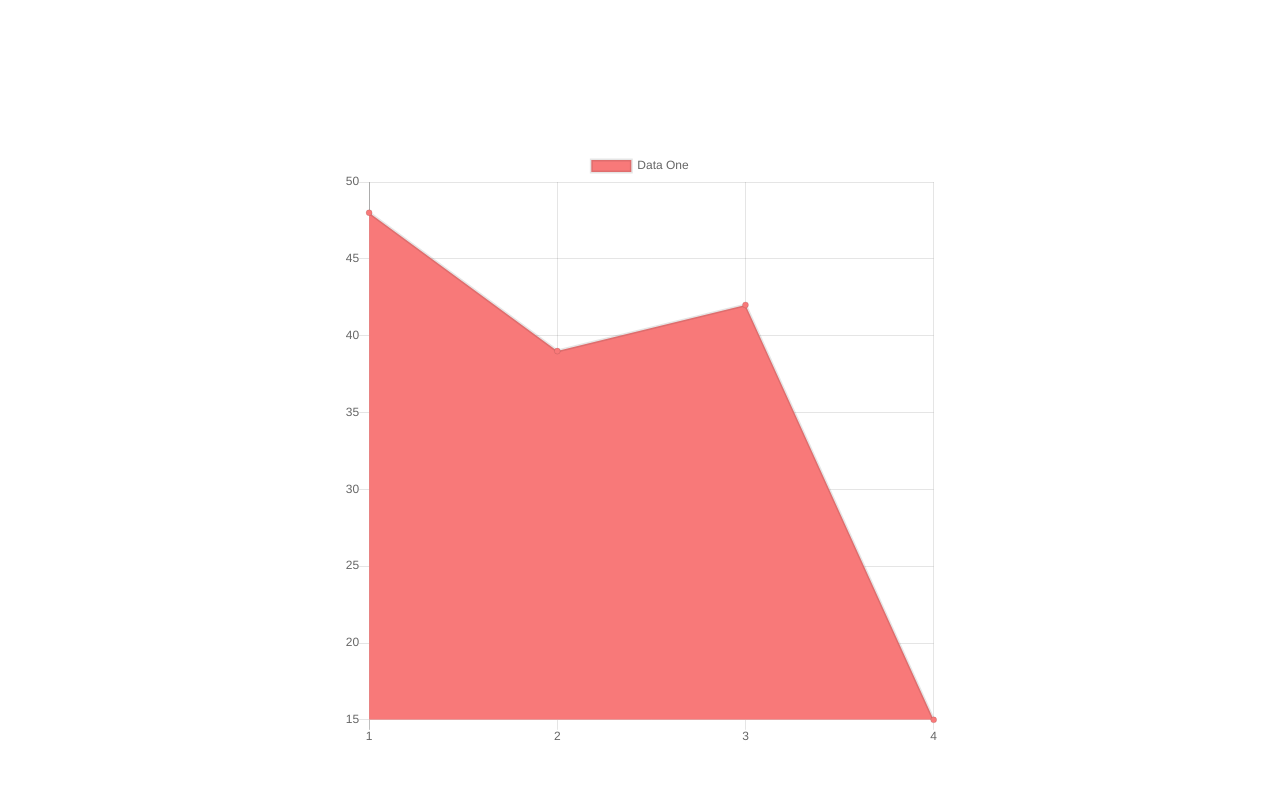
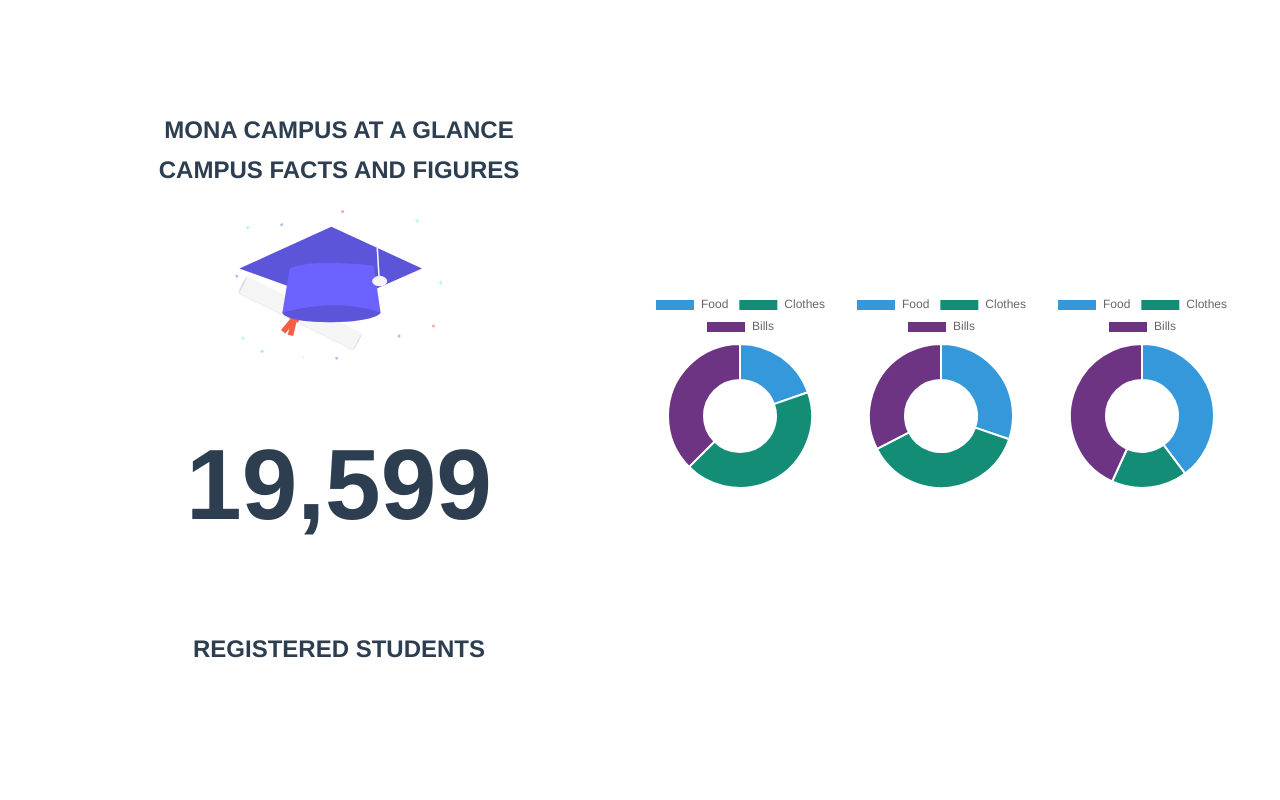
Before and after one commit to RowAtk/report-components, a Vue app: page / in a window 1280 px wide. Shown: the top 800 px of the page. Built offline with nearby package versions, Linux system fonts and the light colour scheme.

Commit message:
updated main view, added styling for chart and layout for text

```diff
--- a/src/App.vue
+++ b/src/App.vue
@@ -1,24 +1,239 @@
 <template>
   <div id="app">
-    <LineChartMaker></LineChartMaker>
-    <PieChartMaker></PieChartMaker>
-    <DoughnutChartMaker></DoughnutChartMaker>
+    <div class="section two-column">
+      <div class="left">
+        <h2>
+          mona campus at a glance <br />
+          campus facts and figures
+        </h2>
+        <svg
+          id="eb113788-f1f1-4c1f-be62-f1d0ea2e1eb6"
+          data-name="Layer 1"
+          xmlns="http://www.w3.org/2000/svg"
+          xmlns:xlink="http://www.w3.org/1999/xlink"
+          width="300"
+          height="150"
+          viewBox="0 0 795.39431 574.03802"
+        >
+          <defs>
+            <linearGradient
+              id="b2a81085-935f-40be-bb27-75940df8c338"
+              x1="-450.78971"
+              y1="2803.04671"
+              x2="-450.78971"
+              y2="2729.34772"
+              gradientTransform="translate(3217.53309 1009.65784) rotate(90)"
+              gradientUnits="userSpaceOnUse"
+            >
+              <stop offset="0" stop-color="gray" stop-opacity="0.25" />
+              <stop offset="0.53514" stop-color="gray" stop-opacity="0.12" />
+              <stop offset="1" stop-color="gray" stop-opacity="0.1" />
+            </linearGradient>
+          </defs>
+          <title>Graduation</title>
+          <ellipse
+            cx="232.05775"
+            cy="450.06897"
+            rx="35.09476"
+            ry="5.26421"
+            transform="translate(-476.55674 294.92367) rotate(-63.61079)"
+            fill="#e0e0e0"
+          />
+          <ellipse
+            cx="670.57742"
+            cy="667.85592"
+            rx="35.09476"
+            ry="3.57677"
+            transform="translate(-428.03695 808.73554) rotate(-63.61079)"
+            fill="#e0e0e0"
+          />
+          <rect
+            x="397.95325"
+            y="566.93514"
+            width="21.05685"
+            height="70.18951"
+            transform="translate(274.52069 -285.26226) rotate(39.54732)"
+            fill="#f55f44"
+          />
+          <rect
+            x="409.32507"
+            y="573.56618"
+            width="23.69234"
+            height="70.18951"
+            transform="translate(489.54965 1134.58125) rotate(-166.7689)"
+            opacity="0.05"
+          />
+          <rect
+            x="411.92558"
+            y="573.86778"
+            width="21.05685"
+            height="70.18951"
+            transform="translate(492.0121 1135.47005) rotate(-166.7689)"
+            fill="#f55f44"
+          />
+          <rect
+            x="414.48638"
+            y="314.08219"
+            width="73.69899"
+            height="489.57186"
+            transform="translate(-452.20218 551.7936) rotate(-63.61079)"
+            fill="url(#b2a81085-935f-40be-bb27-75940df8c338)"
+          />
+          <path
+            d="M655.01556,699.105c-8.584-4.11751-444.8438-220.718-438.55625-217.5983,24.21371-36.95739,31.19689-62.87545,31.19689-62.87545l438.55625,217.5983S670.81132,663.25857,655.01556,699.105Z"
+            transform="translate(-202.30284 -162.98099)"
+            fill="#f5f5f5"
+          />
+          <rect
+            x="421.72508"
+            y="519.09383"
+            width="40.35897"
+            height="70.18951"
+            transform="translate(90.06389 -301.64381) rotate(26.38921)"
+            opacity="0.05"
+          />
+          <rect
+            x="423.47981"
+            y="519.09383"
+            width="36.8495"
+            height="70.18951"
+            transform="translate(90.06389 -301.64381) rotate(26.38921)"
+            fill="#f55f44"
+          />
+          <rect
+            x="428.83545"
+            y="518.70387"
+            width="24.56633"
+            height="70.18951"
+            transform="translate(89.80867 -301.33512) rotate(26.38921)"
+            opacity="0.05"
+          />
+          <rect
+            x="430.59019"
+            y="518.70387"
+            width="21.05685"
+            height="70.18951"
+            transform="translate(89.80867 -301.33512) rotate(26.38921)"
+            fill="#f55f44"
+          />
+          <circle cx="261.30557" cy="563.92499" r="2.92569" fill="#dbdbdb" />
+          <g opacity="0.5">
+            <rect x="29.39431" y="482" width="3" height="17" fill="#47e6b1" />
+            <rect
+              x="231.69716"
+              y="644.98099"
+              width="3"
+              height="17"
+              transform="translate(684.3753 257.30284) rotate(90)"
+              fill="#47e6b1"
+            />
+          </g>
+          <g opacity="0.5">
+            <rect x="785.39431" y="270" width="3" height="17" fill="#47e6b1" />
+            <rect
+              x="987.69716"
+              y="432.98099"
+              width="3"
+              height="17"
+              transform="translate(1228.3753 -710.69716) rotate(90)"
+              fill="#47e6b1"
+            />
+          </g>
+          <g opacity="0.5">
+            <rect x="47.39431" y="59" width="3" height="17" fill="#47e6b1" />
+            <rect
+              x="249.69716"
+              y="221.98099"
+              width="3"
+              height="17"
+              transform="translate(279.3753 -183.69716) rotate(90)"
+              fill="#47e6b1"
+            />
+          </g>
+          <g opacity="0.5">
+            <rect x="695.39431" y="33" width="3" height="17" fill="#47e6b1" />
+            <rect
+              x="897.69716"
+              y="195.98099"
+              width="3"
+              height="17"
+              transform="translate(901.3753 -857.69716) rotate(90)"
+              fill="#47e6b1"
+            />
+          </g>
+          <path
+            d="M214.59252,416.4373a3.67458,3.67458,0,0,1-2.04749-4.441,1.76592,1.76592,0,0,0,.0799-.40754h0a1.84257,1.84257,0,0,0-3.31045-1.22119h0a1.76637,1.76637,0,0,0-.2039.3618,3.67459,3.67459,0,0,1-4.441,2.04749,1.766,1.766,0,0,0-.40754-.07991h0a1.84258,1.84258,0,0,0-1.22119,3.31045h0a1.76606,1.76606,0,0,0,.3618.20389,3.67462,3.67462,0,0,1,2.04749,4.441,1.76594,1.76594,0,0,0-.07991.40754h0a1.84257,1.84257,0,0,0,3.31045,1.22119h0a1.7659,1.7659,0,0,0,.2039-.3618,3.67459,3.67459,0,0,1,4.441-2.04749,1.76665,1.76665,0,0,0,.40755.07991h0a1.84257,1.84257,0,0,0,1.22119-3.31045h0A1.76684,1.76684,0,0,0,214.59252,416.4373Z"
+            transform="translate(-202.30284 -162.98099)"
+            fill="#4d8af0"
+            opacity="0.5"
+          />
+          <path
+            d="M386.59252,219.4373a3.67458,3.67458,0,0,1-2.04749-4.441,1.76592,1.76592,0,0,0,.0799-.40754h0a1.84257,1.84257,0,0,0-3.31045-1.22119h0a1.76637,1.76637,0,0,0-.2039.3618,3.67459,3.67459,0,0,1-4.441,2.04749,1.766,1.766,0,0,0-.40754-.07991h0a1.84258,1.84258,0,0,0-1.22119,3.31045h0a1.76606,1.76606,0,0,0,.3618.20389,3.67462,3.67462,0,0,1,2.04749,4.441,1.76594,1.76594,0,0,0-.07991.40754h0a1.84257,1.84257,0,0,0,3.31045,1.22119h0a1.7659,1.7659,0,0,0,.2039-.3618,3.67459,3.67459,0,0,1,4.441-2.04749,1.76665,1.76665,0,0,0,.40755.07991h0a1.84257,1.84257,0,0,0,1.22119-3.31045h0A1.76684,1.76684,0,0,0,386.59252,219.4373Z"
+            transform="translate(-202.30284 -162.98099)"
+            fill="#4d8af0"
+            opacity="0.5"
+          />
+          <path
+            d="M596.59252,730.4373a3.67458,3.67458,0,0,1-2.04749-4.441,1.76592,1.76592,0,0,0,.0799-.40754h0a1.84257,1.84257,0,0,0-3.31045-1.22119h0a1.76637,1.76637,0,0,0-.2039.3618,3.67459,3.67459,0,0,1-4.441,2.04749,1.766,1.766,0,0,0-.40754-.07991h0a1.84258,1.84258,0,0,0-1.22119,3.31045h0a1.76606,1.76606,0,0,0,.3618.20389,3.67462,3.67462,0,0,1,2.04749,4.441,1.76594,1.76594,0,0,0-.07991.40754h0a1.84257,1.84257,0,0,0,3.31045,1.22119h0a1.7659,1.7659,0,0,0,.2039-.3618,3.67459,3.67459,0,0,1,4.441-2.04749,1.76665,1.76665,0,0,0,.40755.07991h0a1.84257,1.84257,0,0,0,1.22119-3.31045h0A1.76684,1.76684,0,0,0,596.59252,730.4373Z"
+            transform="translate(-202.30284 -162.98099)"
+            fill="#4d8af0"
+            opacity="0.5"
+          />
+          <circle cx="759.39431" cy="444" r="6" fill="#f55f44" opacity="0.5" />
+          <circle cx="627.39431" cy="482" r="6" fill="#4d8af0" opacity="0.5" />
+          <circle cx="103.39431" cy="541" r="6" fill="#47e6b1" opacity="0.5" />
+          <circle cx="411.39431" cy="6" r="6" fill="#f55f44" opacity="0.5" />
+          <path
+            d="M407.19716,520.481l-24,36s8,37,185,36,191-36,191-36l-33-48-101-69Z"
+            transform="translate(-202.30284 -162.98099)"
+            fill="#6c63ff"
+          />
+          <path
+            d="M407.19716,520.481l-24,36s8,37,185,36,191-36,191-36l-33-48-101-69Z"
+            transform="translate(-202.30284 -162.98099)"
+            opacity="0.15"
+          />
+          <polygon
+            points="715.394 224 400.394 363 16.394 224 368.394 64 541.184 143.67 547.374 146.53 715.394 224"
+            fill="#6c63ff"
+          />
+          <polygon
+            points="715.394 224 400.394 363 16.394 224 368.394 64 541.184 143.67 547.374 146.53 715.394 224"
+            opacity="0.15"
+          />
+          <polygon
+            points="553.894 257.32 547.894 257.68 541.184 143.67 547.374 146.53 553.894 257.32"
+            fill="#f5f5f5"
+          />
+          <path
+            d="M411.19716,386.481l-28,170s201-65,376,0l-26-180S498.19716,347.481,411.19716,386.481Z"
+            transform="translate(-202.30284 -162.98099)"
+            fill="#6c63ff"
+          />
+          <ellipse cx="553.39431" cy="272" rx="29" ry="20" fill="#f5f5f5" />
+        </svg>
+
+        <h1>19,599</h1>
+        <h2>registered students</h2>
+      </div>
+      <div class="right">
+        <DoughnutChartMaker></DoughnutChartMaker>
+        <DoughnutChartMaker></DoughnutChartMaker>
+        <DoughnutChartMaker></DoughnutChartMaker>
+      </div>
+    </div>
   </div>
 </template>
 
 <script>
-import LineChartMaker from "@/components/charts/Line/LineChartMaker.vue";
-import PieChartMaker from "@/components/charts/Pie/PieChartMaker.vue";
 import DoughnutChartMaker from "@/components/charts/Doughnut/DoughnutChartMaker.vue";
 
 export default {
-  name: 'App',
+  name: "App",
   components: {
-    LineChartMaker,
-    PieChartMaker,
-    DoughnutChartMaker
-  }
-}
+    DoughnutChartMaker,
+  },
+};
 </script>
 
 <style>
@@ -30,4 +245,30 @@ export default {
   color: #2c3e50;
   margin-top: 60px;
 }
+
+h2 {
+  text-transform: uppercase;
+  text-align: center;
+  line-height: 40px;
+}
+
+h1 {
+  font-size: 100px;
+}
+.two-column {
+  display: grid;
+  grid-template-columns: 1fr 1fr;
+  padding: 30px;
+}
+
+.left {
+  display: flex;
+  flex-direction: column;
+  align-items: center;
+  justify-content: center;
+}
+.right {
+  display: flex;
+  align-items: center;
+}
 </style>
--- a/src/components/charts/Doughnut/DoughnutChartMaker.vue
+++ b/src/components/charts/Doughnut/DoughnutChartMaker.vue
@@ -1,48 +1,55 @@
 <template>
   <div class="small">
-    <DoughnutChart :chartdata="datacollection" :options="options"></DoughnutChart>
+    <DoughnutChart
+      :chartdata="datacollection"
+      :options="options"
+    ></DoughnutChart>
     <!-- <button @click="fillData()">Randomize</button> -->
   </div>
 </template>
 
 <script>
-  import DoughnutChart from '@/components/charts/Doughnut/DoughnutChart.vue';
+import DoughnutChart from "@/components/charts/Doughnut/DoughnutChart.vue";
 
 export default {
   components: {
-      DoughnutChart
+    DoughnutChart,
   },
-    data () {
+  data() {
     return {
-        datacollection: this.datacollection = {
+      datacollection: (this.datacollection = {
         labels: ["Food", "Clothes", "Bills"],
         datasets: [
           {
-                label: 'Data One',
-                // lineTension: 0,
-                backgroundColor: ['#55D310', '#AEF43F', '#121250'],
-                data: [this.getRandomInt(), this.getRandomInt(), this.getRandomInt()],
+            label: "Data One",
+            lineTension: 0,
+            backgroundColor: ["#3498DB", "#138D75", "#6C3483"],
+            data: [
+              this.getRandomInt(),
+              this.getRandomInt(),
+              this.getRandomInt(),
+            ],
           },
-            ]
+        ],
+      }),
+      options: (this.options = {
+        animation: {
+          animateScale: true,
         },
-        options: this.options = {
-            animation: {
-                animateScale: true
-            }
-        }
-      }
+      }),
+    };
   },
   methods: {
-      getRandomInt () {
-        return Math.floor(Math.random() * (50 - 5 + 1)) + 5
-      }
-    }
-  }
+    getRandomInt() {
+      return Math.floor(Math.random() * (50 - 5 + 1)) + 5;
+    },
+  },
+};
 </script>
 
 <style>
 .small {
-    max-width: 600px;
-    margin:  150px auto;
+  width: 200px;
+  margin: 20px auto;
 }
 </style>
```
Lines whose indentation alone changed are shown as unchanged.
